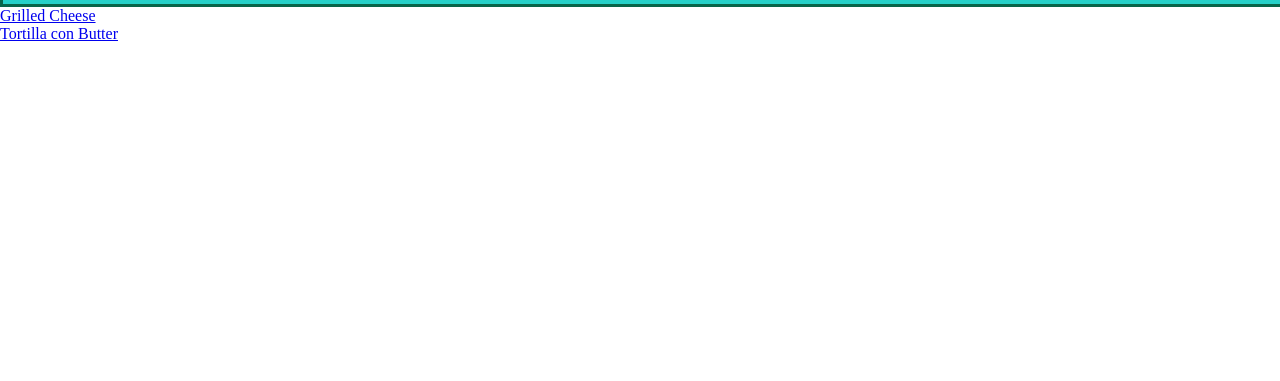
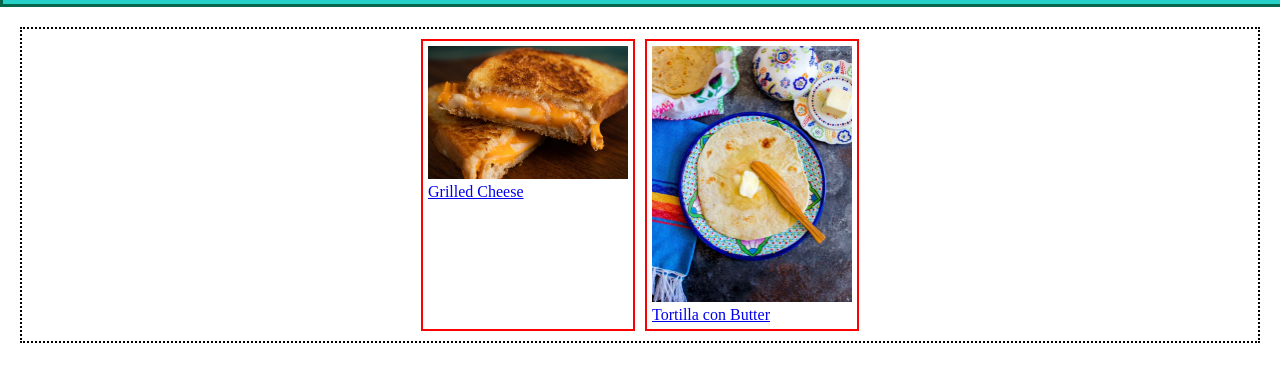
Before and after one commit to IzacEspinoza/Easy-to-cook-Recipes, a plain HTML site: page index.html in a window 1280 px wide. Shown: the part 63-444 px from the top of the page. Drawn offline with Linux system fonts and the light colour scheme.

Commit message:
Styled up Homepage, started a sort of menu grid for recipes Added styling to homepage to lay down foundation, started a menu grid of sorts, using flexbox mainly, recipes organized into 'cards'

```diff
--- a/index.html
+++ b/index.html
@@ -3,20 +3,24 @@
   <head>
     <meta charset="UTF-8" />
     <title>Easy to cook Recipes!</title>
-    <link rel="stylesheet" href="style.css">
+    <link rel="stylesheet" href="style.css" />
   </head>
   <body>
     <section class="logo-bar">
       <h1 id="logo">Easy to cook Recipes!</h1>
     </section>
 
-    <ul>
-      <li>
-        <a href="./recipes/grilledCheese.html">Grilled Cheese</a>
-      </li>
-      <li>
-        <a href="./recipes/butterTortilla.html">Tortilla con Butter</a>
-      </li>
-    </ul>
+    <div class="container">
+      <ul id="recipe-list">
+        <li class="recipe-card">
+          <img src="./recipes/images/grilledCheese.jpg" alt="grilledCheese" />
+          <a href="./recipes/grilledCheese.html">Grilled Cheese</a>
+        </li>
+        <li class="recipe-card">
+          <img src="./recipes/images/butterTortilla.jpg" alt="Tortilla">
+          <a href="./recipes/butterTortilla.html">Tortilla con Butter</a>
+        </li>
+      </ul>
+    </div>
   </body>
 </html>
--- a/style.css
+++ b/style.css
@@ -19,3 +19,29 @@
     font-family: 'Helvetica', 'Cursive', sans-serif;
     font-weight: 200;
 }
+.container{
+    margin: 20px;
+    padding: 10px;
+    border: 2px dotted black;
+    width: auto;
+    height: 50%;
+    display: flex;
+    justify-content: center;
+}
+#recipe-list{
+    list-style: none;
+    height: auto;
+    display: flex;
+    justify-content: space-evenly;
+    gap: 10px;
+}
+.recipe-card{
+    width: 200px;
+    height: auto;
+    border: 2px solid red;
+    padding: 5px;
+}
+.recipe-card img{
+    width: 100%;
+    height: auto;
+}
```
